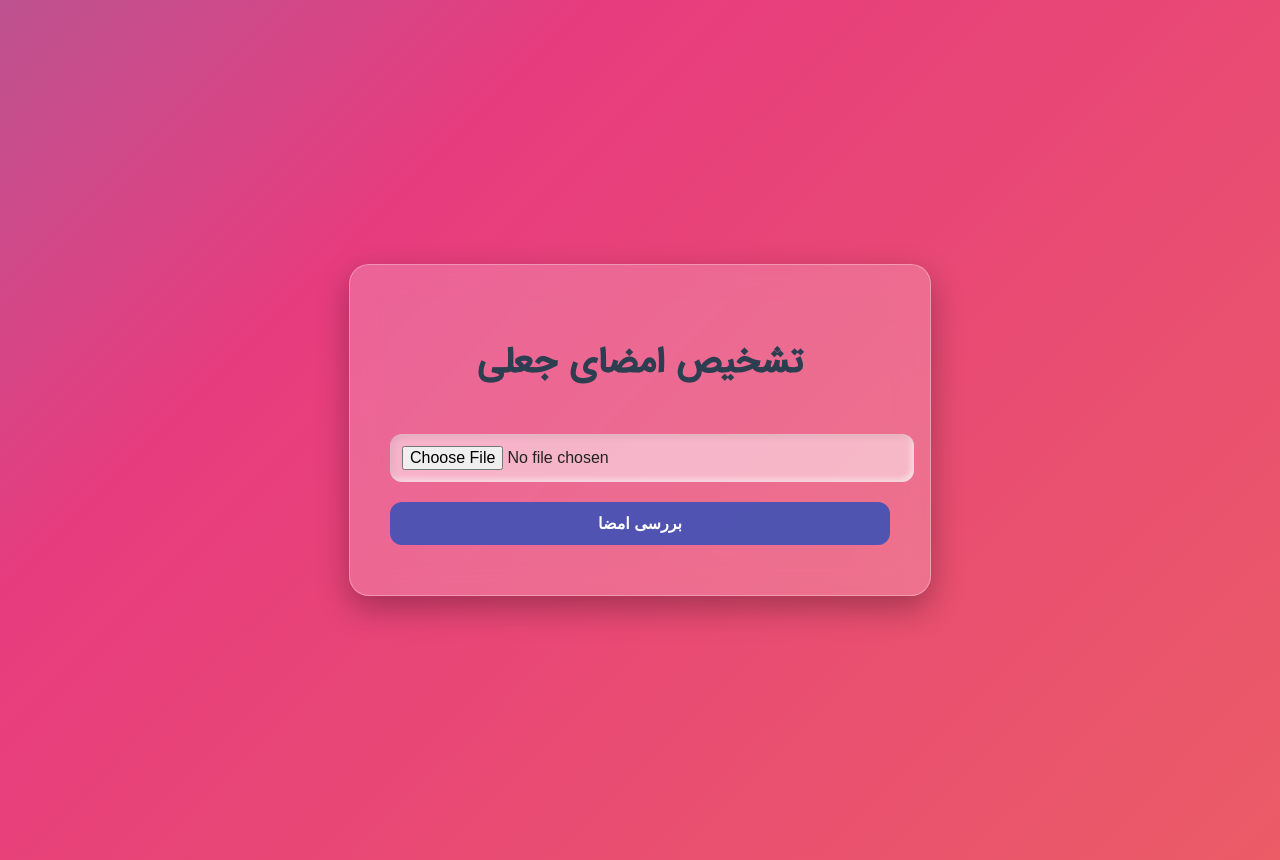
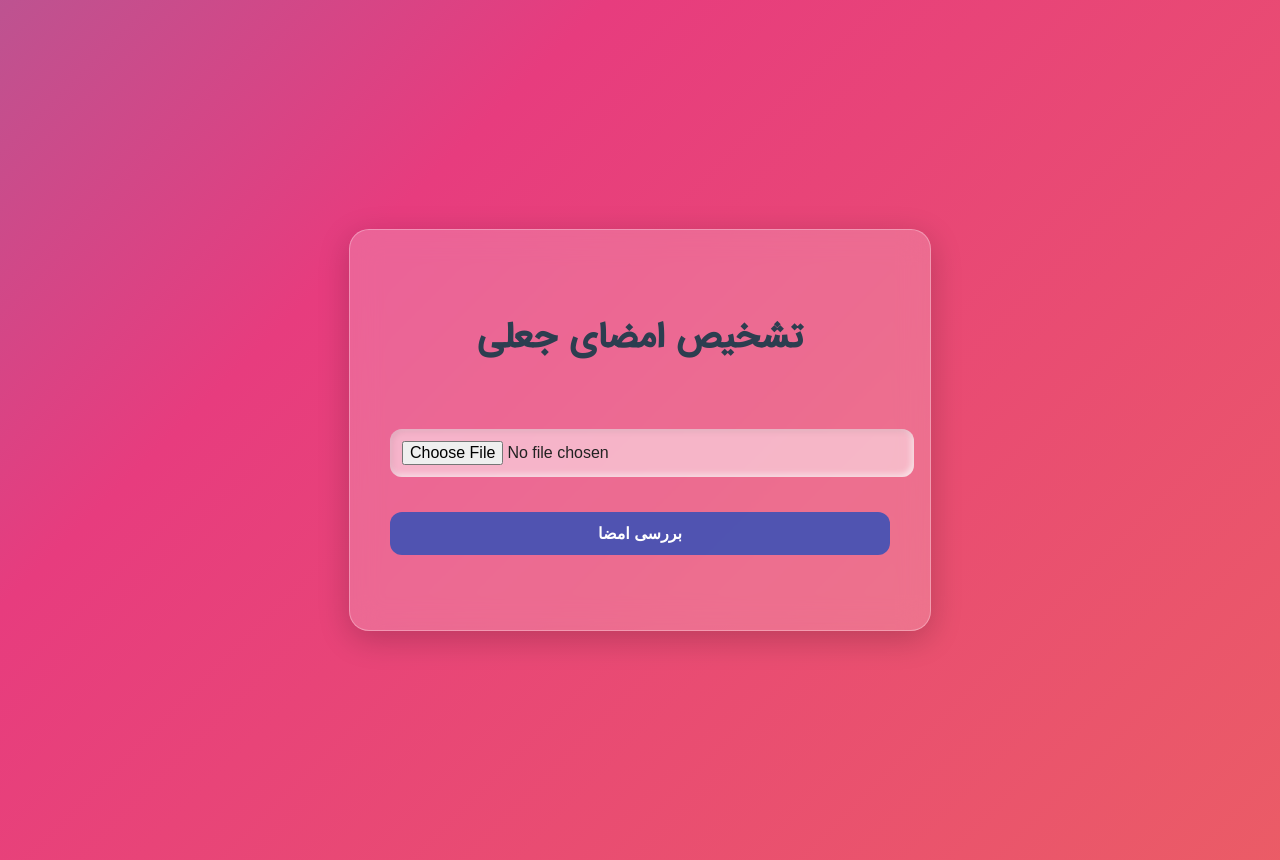
Before and after one commit to Amir-Der/signature-verification-app, a Flask app: page / in a window 1280 px wide. Run offline with Flask 3, Linux system fonts and the light colour scheme; parts of the project's set-up code (start-up, migrations or seed data) failed here and were passed over.

Commit message:
Update style.css

```diff
--- a/static/style.css
+++ b/static/style.css
@@ -31,18 +31,23 @@ body {
   100% { background-position: 0% 50%; }
 }
 
-/* استایل باکس شیشه‌ای (container) */
+/* استایل برای باکس وسط که فرم‌ها داخلش هستند */
 .container {
   background: rgba(255, 255, 255, 0.2);
   backdrop-filter: blur(15px);
   -webkit-backdrop-filter: blur(15px);
   padding: 50px 40px;
   border-radius: 20px;
-  box-shadow: 0 12px 32px rgba(0, 0, 0, 0.3);
+  box-shadow: 0 8px 32px rgba(0, 0, 0, 0.2);
   width: 100%;
   max-width: 500px;
   text-align: center;
   border: 1px solid rgba(255, 255, 255, 0.3);
+  min-height: 300px; /* ارتفاع ثابت برای نمایش بهتر محتوا */
+  display: flex;
+  flex-direction: column;
+  justify-content: center; /* برای مرکزیت محتوا */
+  gap: 20px;
 }
 
 /* عنوان صفحه */
@@ -61,6 +66,7 @@ button {
   border: none;
   border-radius: 12px;
   font-size: 1rem;
+  margin-bottom: 15px;
 }
 
 /* استایل ورودی فایل */
@@ -72,7 +78,7 @@ input[type="file"] {
   color: #222;
 }
 
-/* استایل دکمه */
+/* استایل دکمه‌ها */
 button {
   background: rgba(63, 81, 181, 0.9);
   color: #fff;
@@ -90,7 +96,7 @@ button:hover {
   margin-top: 20px;
   font-weight: bold;
   font-size: 1.2rem;
-  color: #222;
+  color: #333; /* تغییر رنگ به مشکی */
 }
 
 /* حالت واکنش‌گرا */
```
